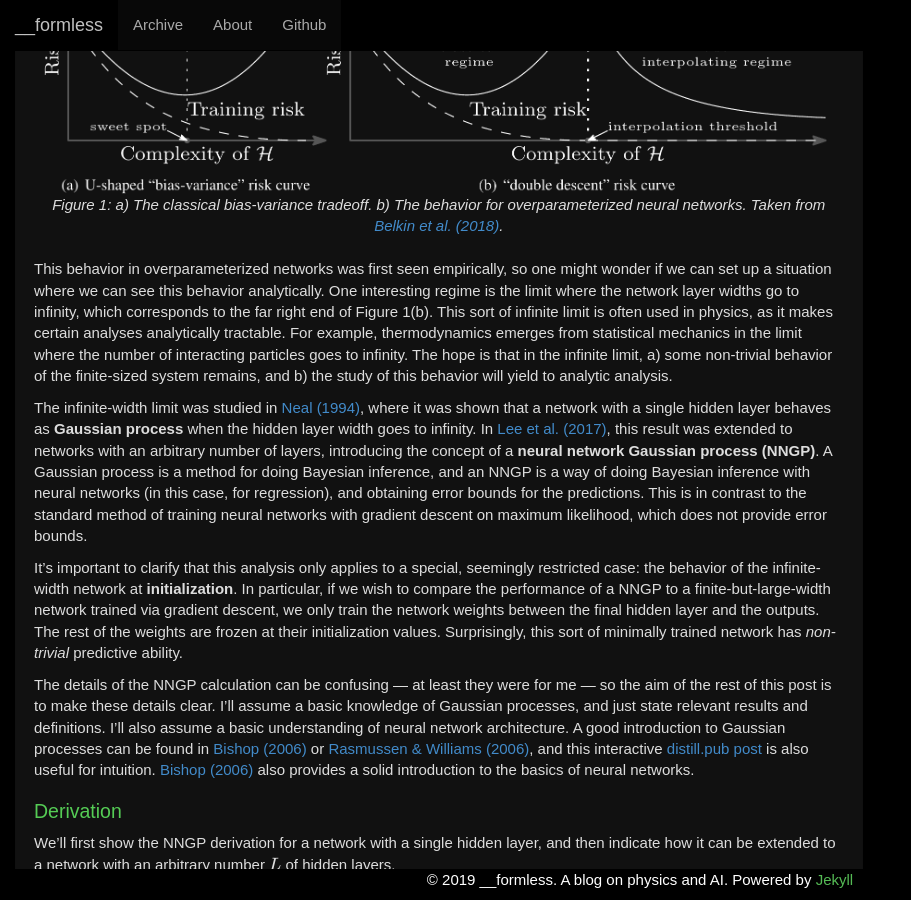
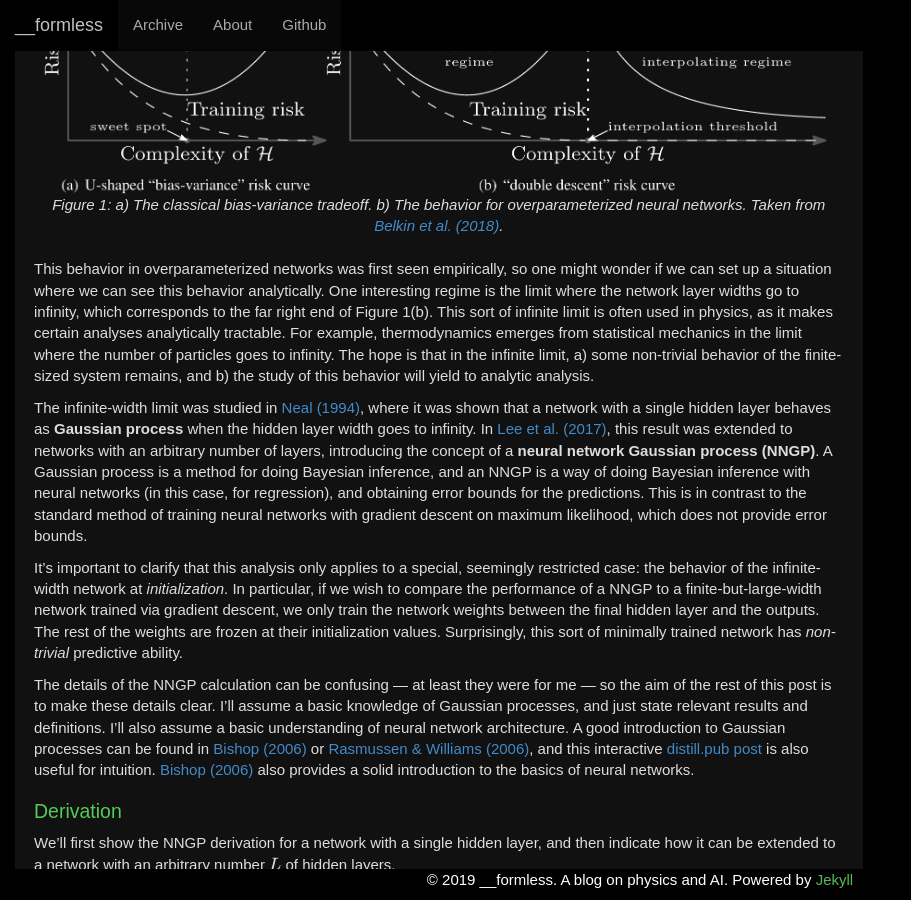
Before and after one commit to fineline179/fineline179.github.io, a Jekyll site: the page built from _posts/2019-12-06-Neural-Net-Gaussian-Processes.md, in a window 1280 px wide and 900 px high, scrolled down 450 px. Shown: the whole window, without its empty margins (0-911 px from the left). Built offline with Jekyll 4.4.1, drawn with Linux system fonts in a browser that asks for light colours; some web fonts are replaced; formulas are drawn with MathJax 3; some of the changed text lies outside the part shown.

Commit message:
update blog post 1

```diff
--- a/_posts/2019-12-06-Neural-Net-Gaussian-Processes.md
+++ b/_posts/2019-12-06-Neural-Net-Gaussian-Processes.md
@@ -32,7 +32,7 @@ interesting regime is the limit where the network layer widths go to infinity, w
 corresponds to the far right end of Figure 1(b). This sort of infinite limit is often
 used in physics, as it makes certain analyses analytically tractable. For example,
 thermodynamics emerges from statistical mechanics in the limit where the number of
-interacting particles goes to infinity. The hope is that in the infinite limit, a) some
+particles goes to infinity. The hope is that in the infinite limit, a) some
 non-trivial behavior of the finite-sized system remains, and b) the study of this
 behavior will yield to analytic analysis.
 
@@ -48,7 +48,7 @@ predictions. This is in contrast to the standard method of training neural netwo
 gradient descent on maximum likelihood, which does not provide error bounds.
 
 It's important to clarify that this analysis only applies to a special, seemingly
-restricted case: the behavior of the infinite-width network at **initialization**. In
+restricted case: the behavior of the infinite-width network at *initialization*. In
 particular, if we wish to compare the performance of a NNGP to a finite-but-large-width
 network trained via gradient descent, we only train the network weights between the
 final hidden layer and the outputs. The rest of the weights are frozen at their
```
Also changed, not shown: other parts of _posts/2019-12-06-Neural-Net-Gaussian-Processes.md (+2 -2 lines).
